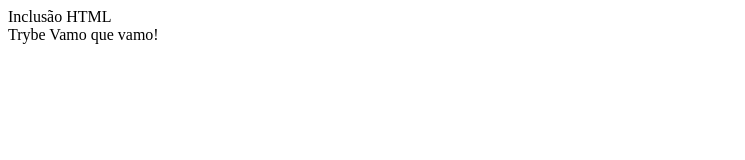
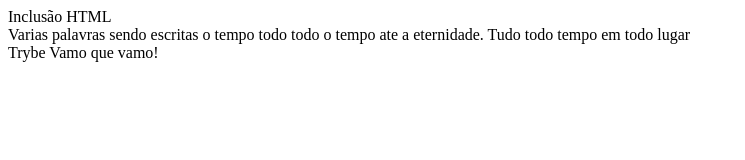
Before and after one commit to natanfelix/repositorioParaCopiar, a plain HTML site: page index.html in a window 1280 px wide. Shown: the whole page, without its empty margins (0-745 px from the left). Drawn offline with Linux system fonts and the light colour scheme.

Commit message:
adição de texto

```diff
--- a/index.html
+++ b/index.html
@@ -10,7 +10,12 @@
     <header>
         <hl> Inclusão HTML </hl>
     </header>
-
+    <main>
+        <article>
+            Varias palavras sendo escritas o tempo todo todo o tempo ate a eternidade.
+            Tudo todo tempo em todo lugar
+        </article>
+    </main>
     <footer>
         Trybe Vamo que vamo!
     </footer>
```
